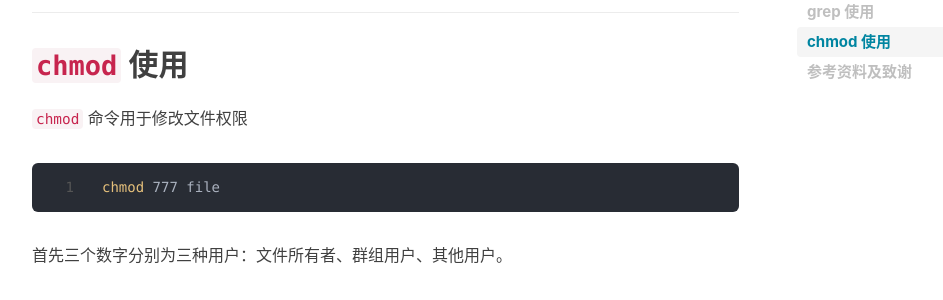
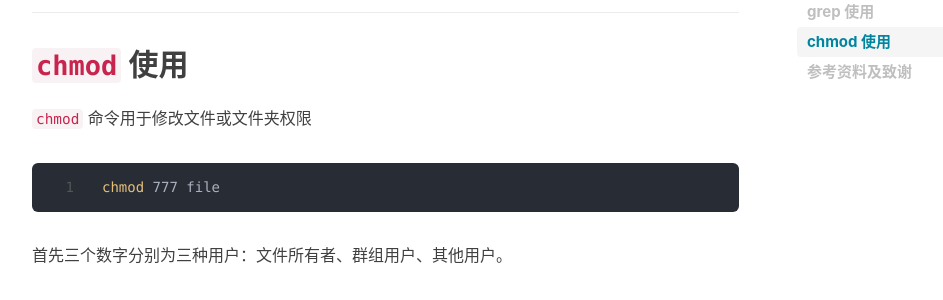
Before and after one commit to liushunyu/blog, a Jekyll site: the page built from _posts/2019-10-31-linux 小技巧.md, in a window 1280 px wide and 900 px high, scrolled down 3469 px. Shown: the part 152-452 px from the top of the window, without its empty margins (233-1176 px from the left). Built offline with Jekyll 4.4.1, drawn with Linux system fonts in a browser that asks for light colours; nearby versions of some CDN libraries; comment, search, counter and statistics services are not loaded.

Commit message:
Update 2019-10-31-linux 小技巧.md

````diff
--- a/_posts/2019-10-31-linux 小技巧.md
+++ b/_posts/2019-10-31-linux 小技巧.md
@@ -171,7 +171,7 @@ which [software name]
 
 ## `chmod` 使用
 
-`chmod` 命令用于修改文件权限
+`chmod` 命令用于修改文件或文件夹权限
 
 ```bash
 chmod 777 file
````
